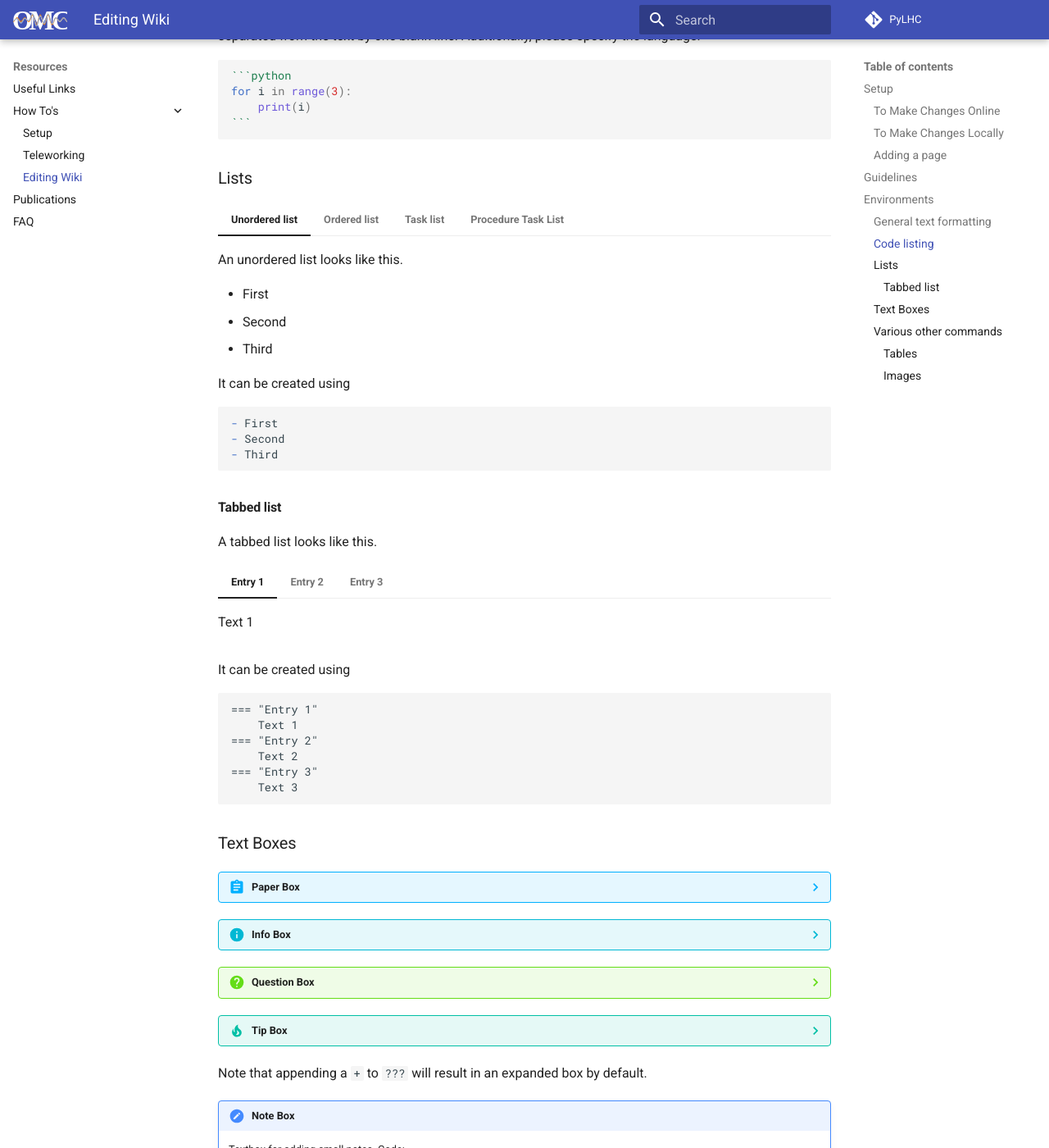
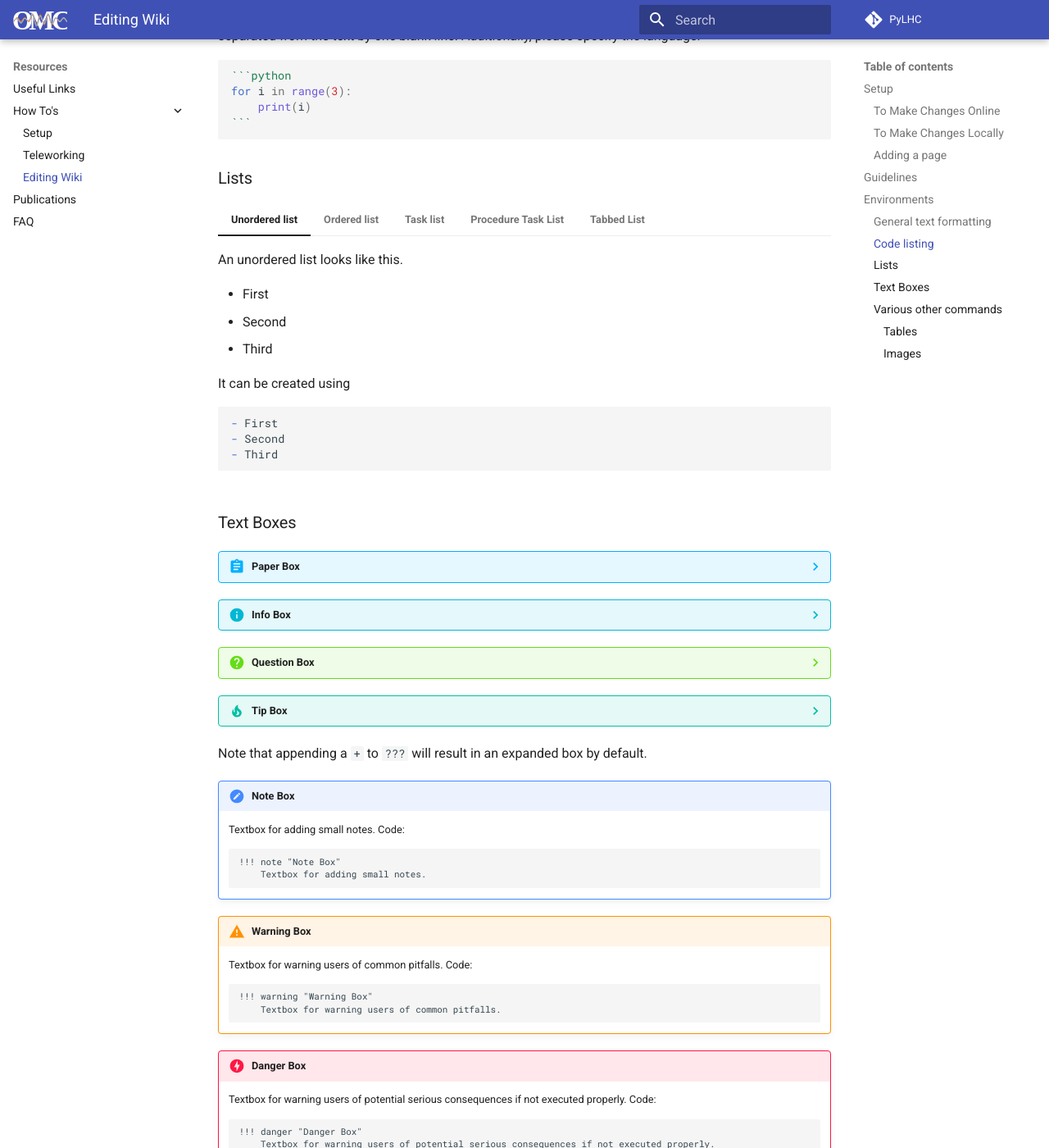
Before and after one commit to pylhc/pylhc.github.io, an MkDocs documentation site: the page built from docs/resources/howto/wiki.md, in a window 1280 px wide and 1400 px high, scrolled down 2492 px. Shown: the whole window at 82% size. Built offline with MkDocs 1.6.1 and Material for MkDocs 9.7.7, drawn with Linux system fonts in a browser that asks for light colours.

Commit message:
put tabbed lists in a tab

````diff
--- a/docs/resources/howto/wiki.md
+++ b/docs/resources/howto/wiki.md
@@ -184,27 +184,19 @@
 
     Note that ticks set by a user are not permanent and will be reset upon reloading the page.
 
-#### Tabbed list
+=== "Tabbed List"
 
-A tabbed list looks like this.
+    All lists are already arranged in a tabbed list.
+    The code to create one looks like this.
 
-=== "Entry 1"
-    Text 1
-=== "Entry 2"
-    Text 2
-=== "Entry 3"
-    Text 3
-
-It can be created using
-
-```markdown
-=== "Entry 1"
-    Text 1
-=== "Entry 2"
-    Text 2
-=== "Entry 3"
-    Text 3
-```
+    ```markdown
+    === "Entry 1"
+        Text 1
+    === "Entry 2"
+        Text 2
+    === "Entry 3"
+        Text 3
+    ```
 
 ### Text Boxes
 
````
